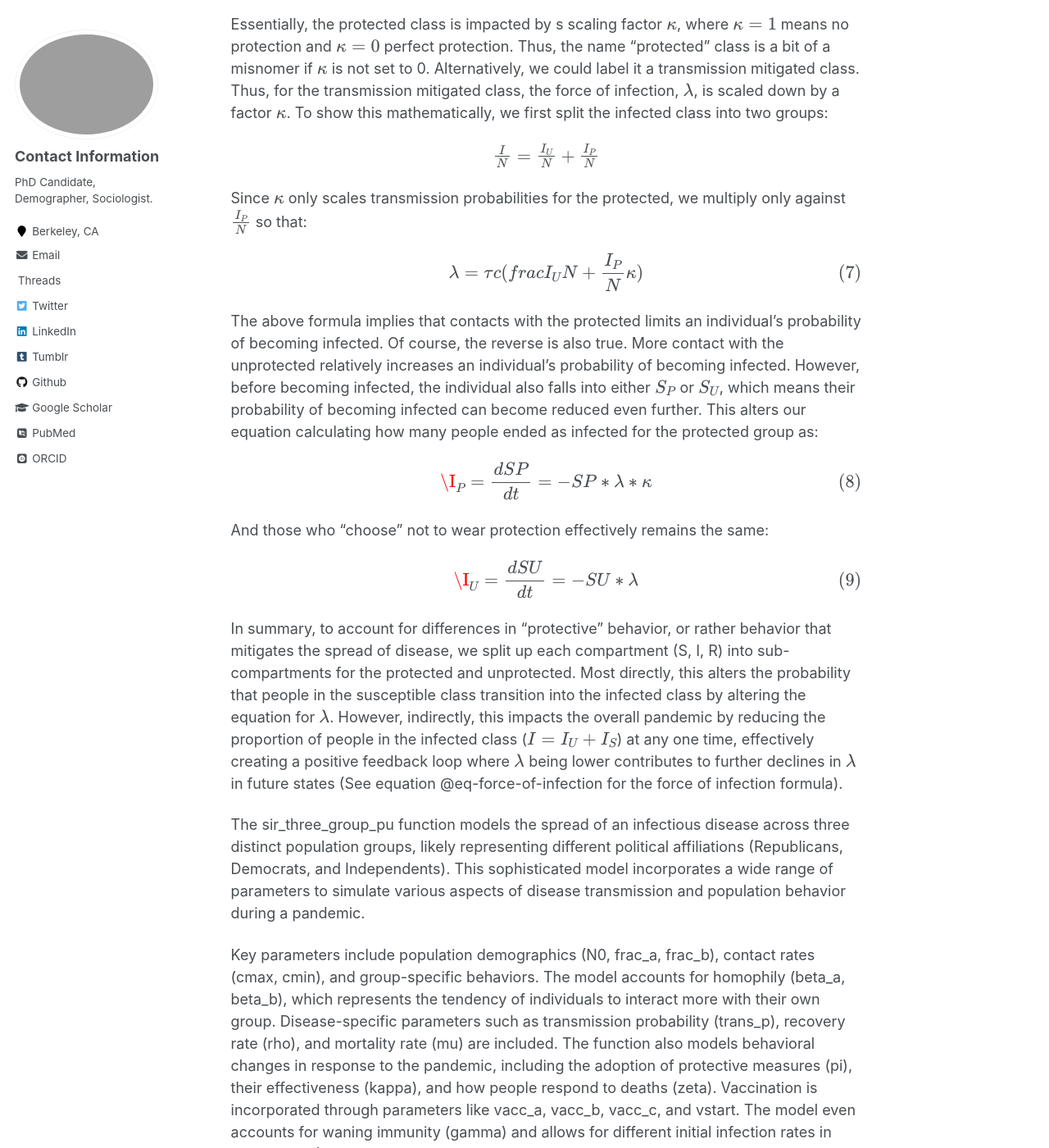
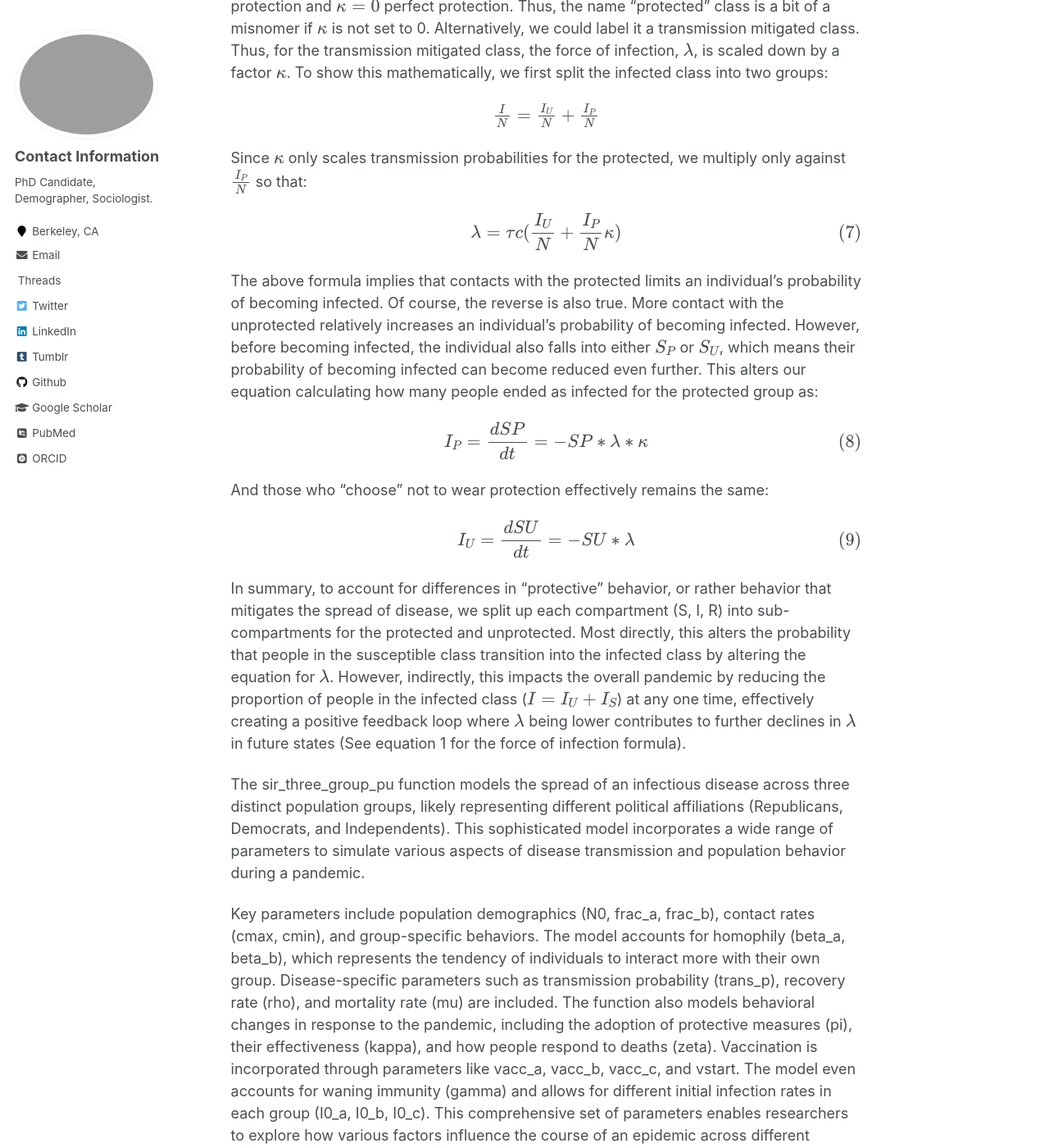
Before and after one commit to chrissoria/chrissoria.github.io, a Jekyll site: the page built from _posts/2024-12-20-three-group-sir.md, in a window 1280 px wide and 1400 px high, scrolled down 3499 px. Shown: the whole window at 82% size. Built offline with Jekyll 4.4.1, drawn with Linux system fonts in a browser that asks for light colours; some web fonts are replaced; formulas are drawn with MathJax 3; some of the changed text lies outside the part shown.

Commit message:
syntax errors fixed in blog

```diff
--- a/_posts/2024-12-20-three-group-sir.md
+++ b/_posts/2024-12-20-three-group-sir.md
@@ -25,7 +25,7 @@ The more infected people and the more contacts, the higher $\lambda$ becomes, in
 <p style="text-align: center;">
 $$
 \lambda = \tau c \frac{I}{N}
-$$ {#eq-force-of-infection}
+$$
 </p>
 
 In the above equation, we see that $c$, the average number of contacts, directly increases or decreases $\lambda$.
@@ -85,22 +85,22 @@ $\frac{I}{N} = \frac{I_U}{N} + \frac{I_P}{N}$
 Since $\kappa$ only scales transmission probabilities for the protected, we multiply only against $\frac{I_P}{N}$ so that:
 
 <p style="text-align: center;">
-$$\lambda = \tau c (\\frac{I_U}{N} + \frac{I_P}{N}\kappa)$$
+$$\lambda = \tau c (\frac{I_U}{N} + \frac{I_P}{N}\kappa)$$
 </p>
 
 The above formula implies that contacts with the protected limits an individual's probability of becoming infected. Of course, the reverse is also true. More contact with the unprotected relatively increases an individual's probability of becoming infected. However, before becoming infected, the individual also falls into either $S_P$ or $S_U$, which means their probability of becoming infected can become reduced even further. This alters our equation calculating how many people ended as infected for the protected group as:
 
 <p style="text-align: center;">
-$$\I_P = \frac{dSP}{dt} = -SP*\lambda*\kappa$$
+$$I_P = \frac{dSP}{dt} = -SP*\lambda*\kappa$$
 </p>
 
 And those who "choose" not to wear protection effectively remains the same:
 
 <p style="text-align: center;">
-$$\I_U = \frac{dSU}{dt} = -SU*\lambda$$
+$$I_U = \frac{dSU}{dt} = -SU*\lambda$$
 </p>
 
-In summary, to account for differences in "protective" behavior, or rather behavior that mitigates the spread of disease, we split up each compartment (S, I, R) into sub-compartments for the protected and unprotected. Most directly, this alters the probability that people in the susceptible class transition into the infected class by altering the equation for $\lambda$. However, indirectly, this impacts the overall pandemic by reducing the proportion of people in the infected class ($I = I_U + I_S$) at any one time, effectively creating a positive feedback loop where $\lambda$ being lower contributes to further declines in $\lambda$ in future states (See equation @eq-force-of-infection for the force of infection formula).
+In summary, to account for differences in "protective" behavior, or rather behavior that mitigates the spread of disease, we split up each compartment (S, I, R) into sub-compartments for the protected and unprotected. Most directly, this alters the probability that people in the susceptible class transition into the infected class by altering the equation for $\lambda$. However, indirectly, this impacts the overall pandemic by reducing the proportion of people in the infected class ($I = I_U + I_S$) at any one time, effectively creating a positive feedback loop where $\lambda$ being lower contributes to further declines in $\lambda$ in future states (See equation 1 for the force of infection formula).
 
 The sir_three_group_pu function models the spread of an infectious disease across three distinct population groups, likely representing different political affiliations (Republicans, Democrats, and Independents). This sophisticated model incorporates a wide range of parameters to simulate various aspects of disease transmission and population behavior during a pandemic.
 
```
